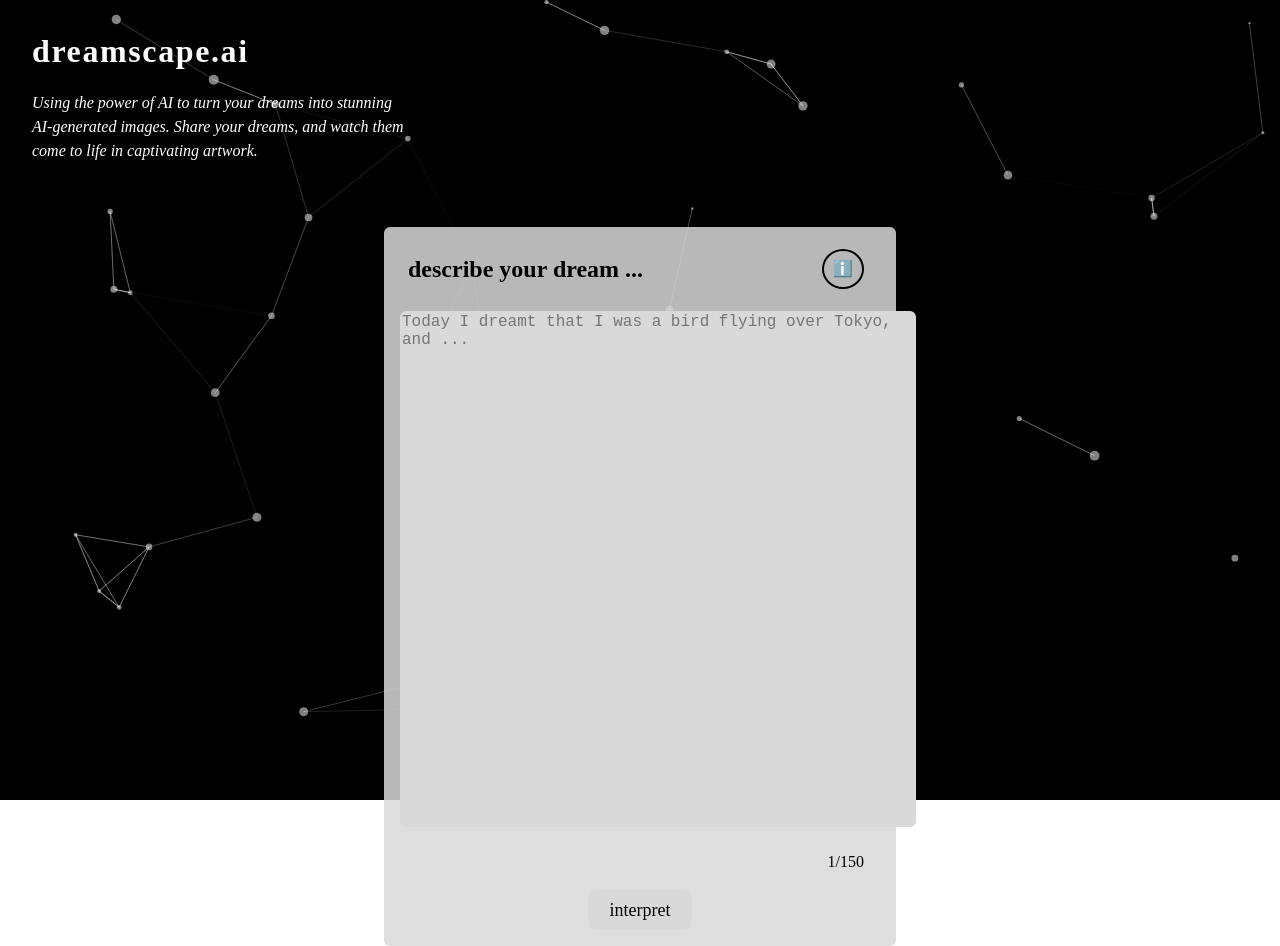
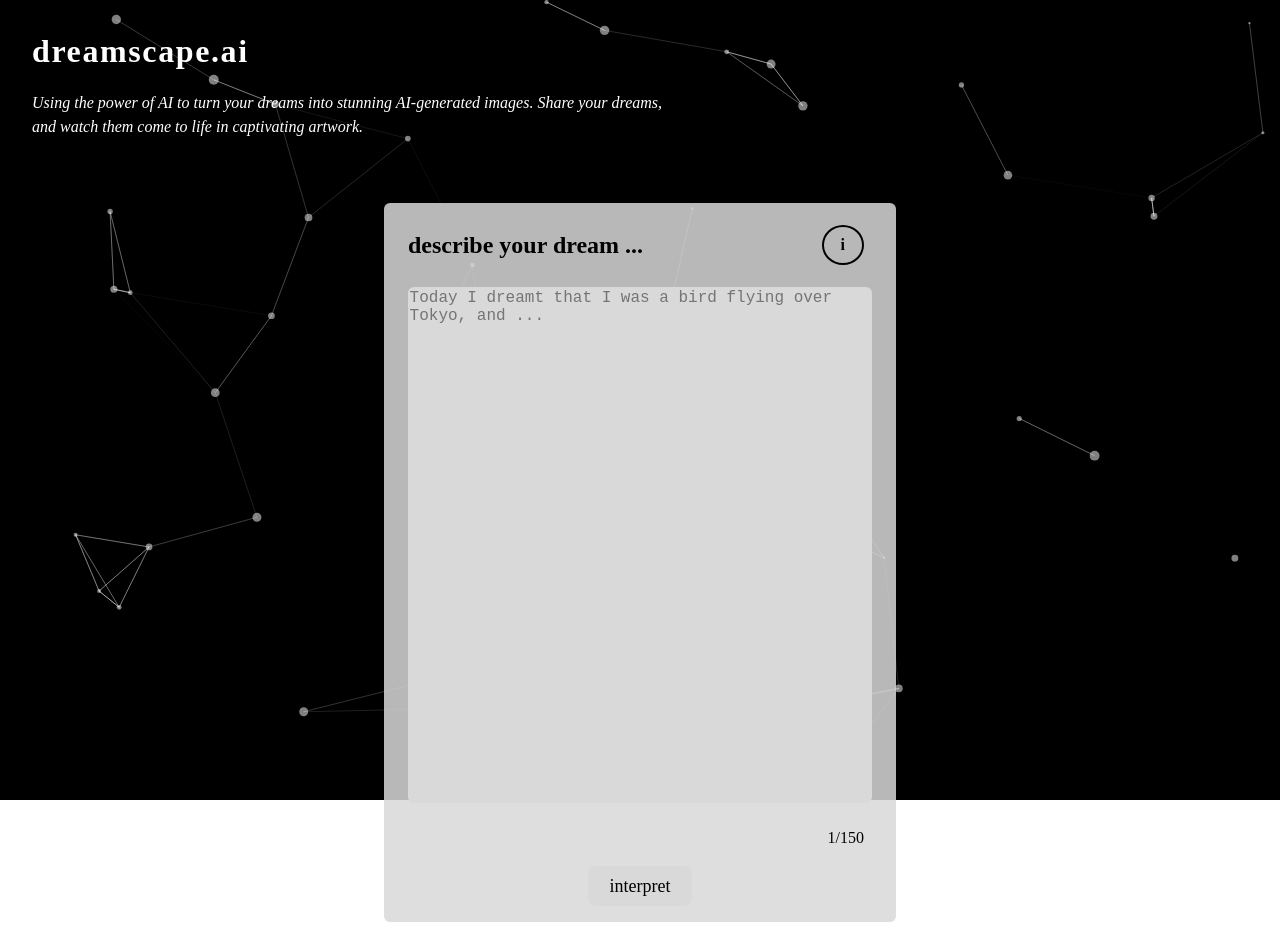
Before and after one commit to hc-lee/DreamScape-Client, a React (Vite) app: page / in a window 1280 px wide. Both pictures are taken after a click on the button "guest user". After the commit the page ends 922 px from the top, so only its background shows below. Built offline with nearby package versions, Linux system fonts and the light colour scheme.

Commit message:
css update

```diff
--- a/src/components/DreamPromptBox.jsx
+++ b/src/components/DreamPromptBox.jsx
@@ -80,9 +80,9 @@ function DreamPromptBox({onInterpretButtonClick}) {
                     <h3 className={"header-description"}>describe your dream ... </h3>
                     <div className = "button-container">
                         <Button className="overlay-button" ref={target} onClick={() => setShow(!show)}>
-                            ℹ️
+                            <strong>i</strong>
                         </Button>
-                        <Overlay target={target.current} show={show} placement="right">
+                        <Overlay target={target.current} show={show} placement="right-start" container={document.body}>
                             {({
                                   placement: _placement,
                                   arrowProps: _arrowProps,
--- a/src/styles/App.css
+++ b/src/styles/App.css
@@ -32,7 +32,7 @@ p {
 }
 
 .header {
-    max-width: 30%;
+    max-width: 50%;
     margin-left: 2rem;
     display: flex;
     justify-content: flex-start;
--- a/src/styles/DreamPromptBox.css
+++ b/src/styles/DreamPromptBox.css
@@ -2,8 +2,6 @@
     margin-top: 3rem;
     width: 80%;
     height: 80%;
-    min-width: 512px;
-    min-height: 512px;
     border-radius: 6px;
     background-color: rgba(217, 217, 217, 0.85);
 }
@@ -18,7 +16,7 @@
 .header-container {
     display: flex;
     align-items: center;
-    margin-bottom: 0rem;
+    margin-bottom: 0;
 }
 
 .inner-prompt-box {
@@ -39,7 +37,7 @@
     width: 90%;
     height: 90%;
     min-height: 512px;
-    min-width: 512px;
+    min-width: 60%;
     resize: none;
     margin-left: 1rem;
     margin-right: 1rem;
```
